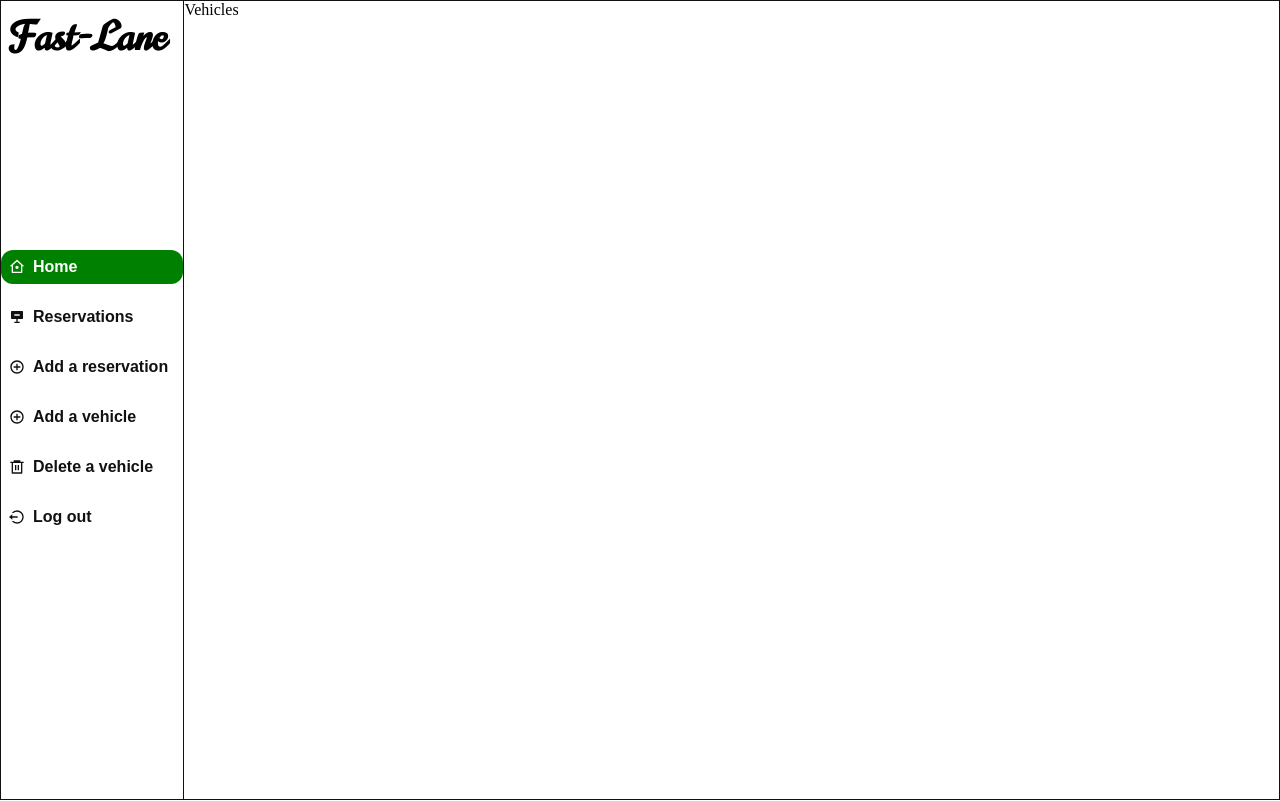
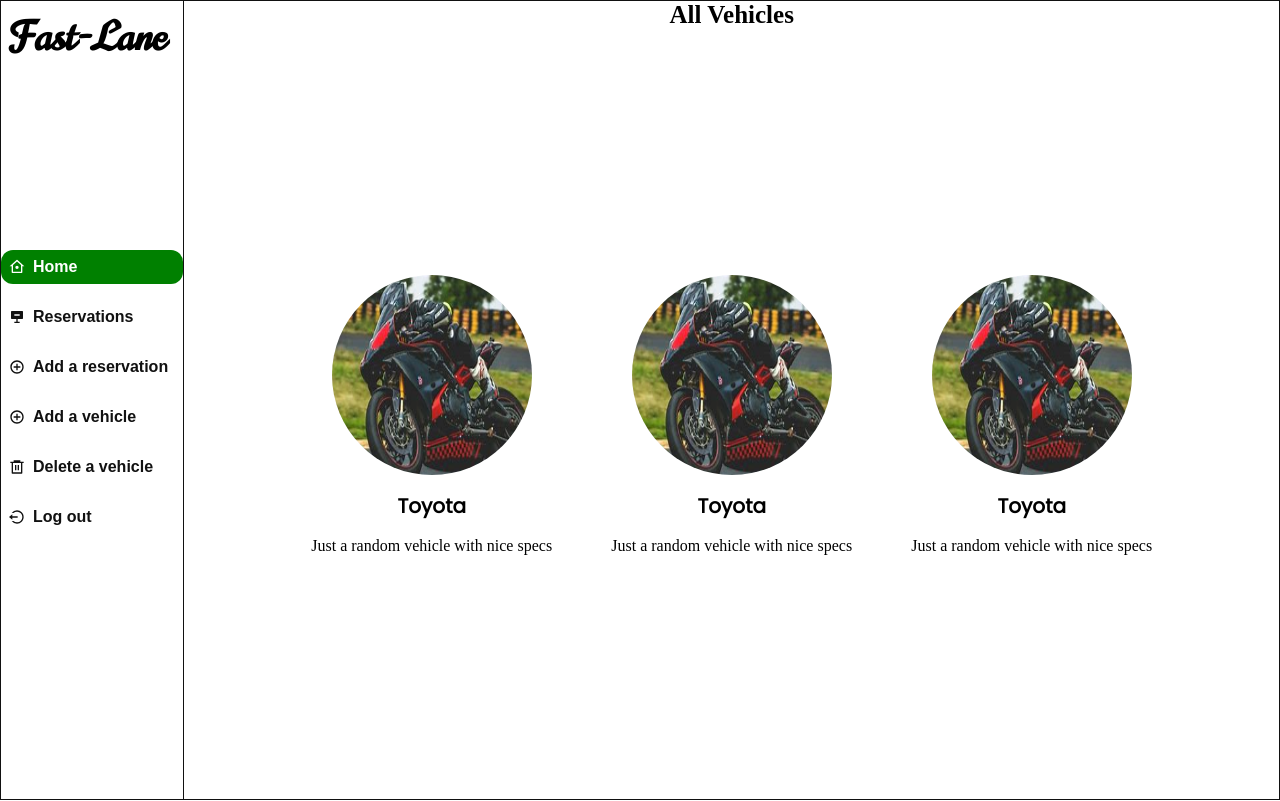
Before and after one commit to Khaled-AlKhateeb/fast-lane-reservations_frontend, a React (Create React App) app: page / in a window 1280 px wide. Built offline with nearby package versions, Linux system fonts and the light colour scheme.

Commit message:
Style vehicles component

```diff
--- a/src/components/pages/Vehicles.jsx
+++ b/src/components/pages/Vehicles.jsx
@@ -1,9 +1,39 @@
 /* eslint-disable */
 import React from 'react'
+import './styles/vehicle.css'
+import img from '../../assets/bike.jpg'
 
 const Vehicles = () => {
+    const vehicles = [
+        {
+            image: img,
+            name: 'Toyota',
+            desc: 'Just a random vehicle with nice specs'
+        },
+        {
+            image: img,
+            name: 'Toyota',
+            desc: 'Just a random vehicle with nice specs'
+        },
+        {
+            image: img,
+            name: 'Toyota',
+            desc: 'Just a random vehicle with nice specs'
+        }
+    ]
     return (
-        <div className="reservationsDiv">Vehicles</div>
+        <div className="vehiclesDiv">
+            <h2>All Vehicles</h2>
+            <div className="vehicles">
+                {vehicles.map((veh) => (
+                    <div className="vehicleDiv">
+                        <img src={veh.image} className="vehicleImg" alt="" />
+                        <h3>{veh.name}</h3>
+                        <p>{veh.desc}</p>
+                    </div>
+                ))}
+            </div>
+        </div>
     )
 }
 
--- /dev/null
+++ b/src/components/pages/styles/vehicle.css
@@ -0,0 +1,42 @@
+.vehicleImg {
+  width: 200px;
+  height: 200px;
+  border-radius: 50%;
+}
+
+.vehiclesDiv {
+  display: flex;
+  align-items: center;
+  flex-direction: column;
+  justify-content: center;
+  height: 100vh;
+}
+
+.vehiclesDiv > h2 {
+  font-size: 25px;
+  text-align: center;
+}
+
+.vehicleDiv {
+  width: 300px;
+  display: flex;
+  gap: 1rem;
+  flex-direction: column;
+  align-items: center;
+}
+
+.vehicleDiv > h3 {
+  font-size: 20px;
+  font-weight: 600;
+  font-family: 'Poppins', sans-serif;
+}
+
+.vehicles {
+  justify-content: center;
+  align-items: center;
+
+  /* height: 100vh; */
+  display: flex;
+  flex-wrap: wrap;
+  flex-grow: 1;
+}
```
Also changed, not shown: src/App.css (line endings or trailing spaces), src/components/pages/styles/reservations.css (line endings or trailing spaces).
